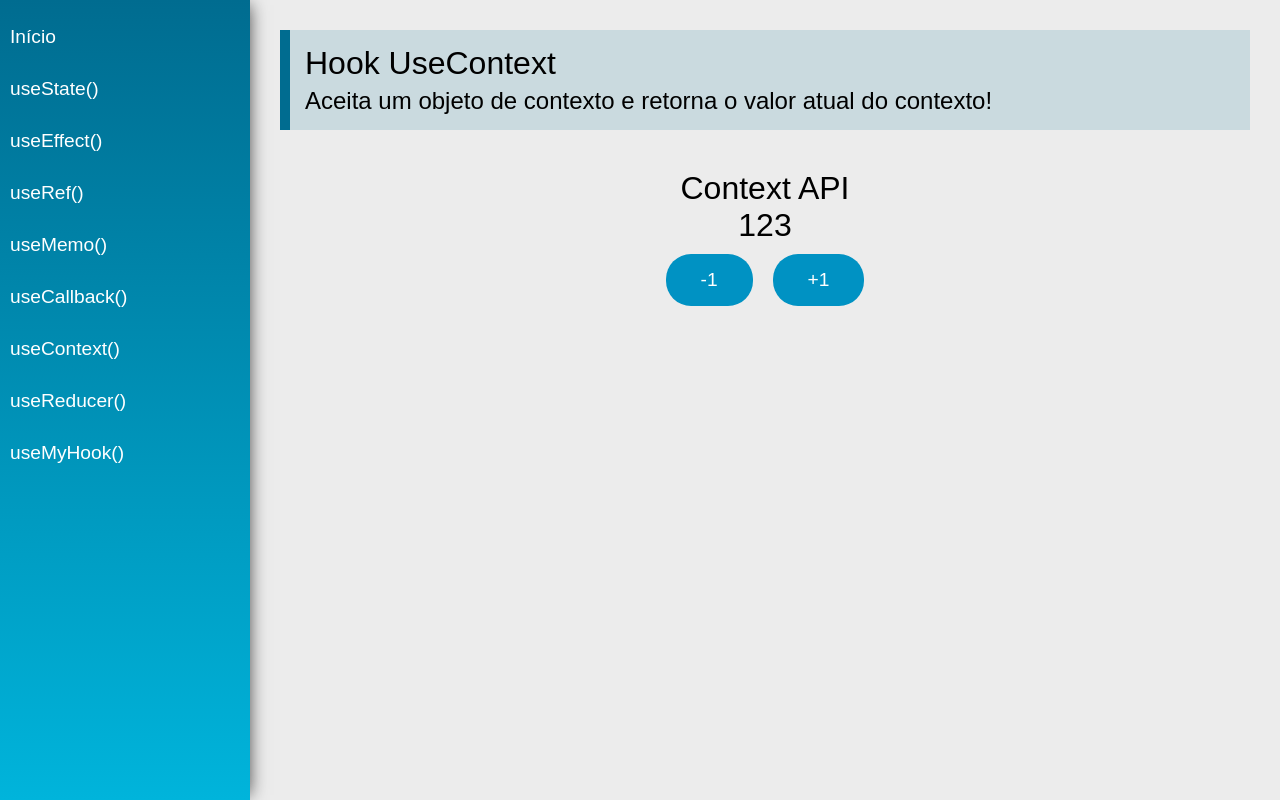
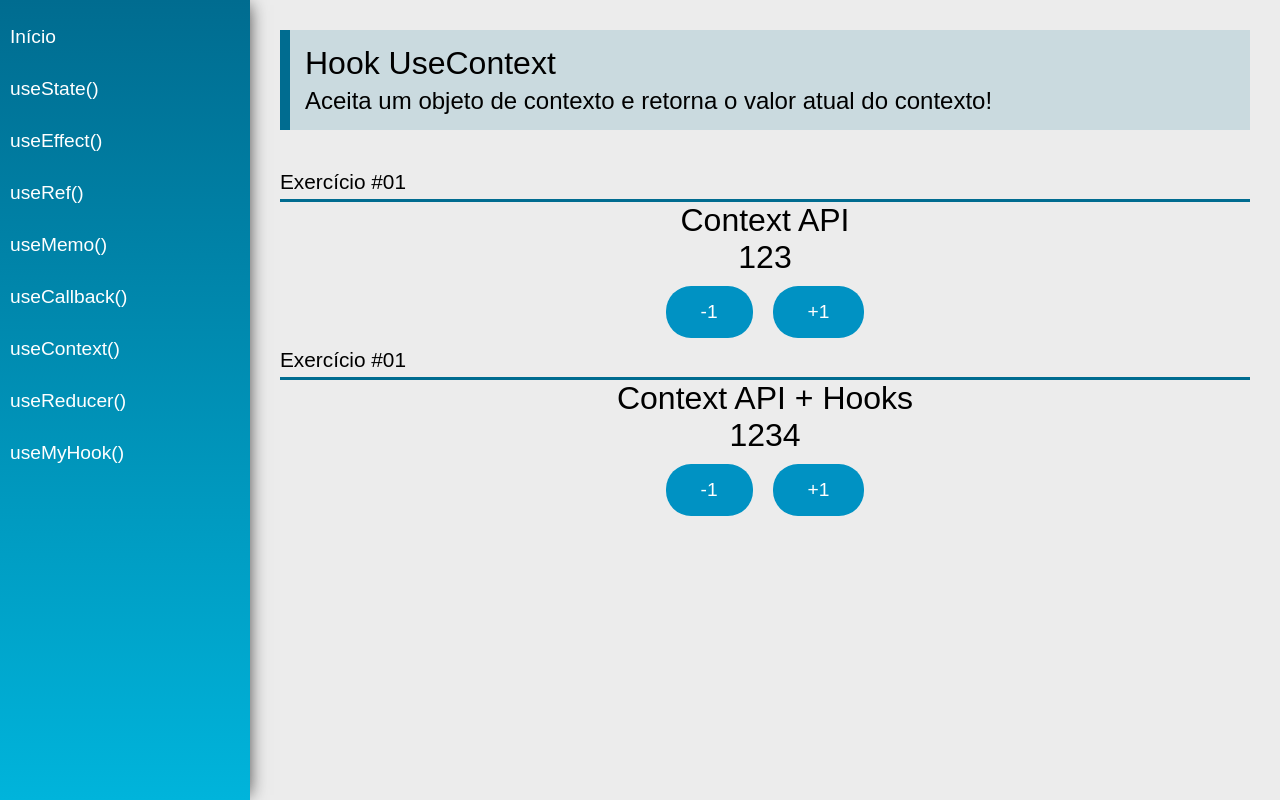
Before and after one commit to celsovit/react-hooks, a React (Create React App) app: page /useContext in a window 1280 px wide. Built offline with nearby package versions, Linux system fonts and the light colour scheme.

Commit message:
Uso de Context API de forma encapsulada dentro de um componente (Store)

```diff
--- /dev/null
+++ b/src/data/Store.jsx
@@ -0,0 +1,33 @@
+import React, { useState } from "react"
+
+const initialState = {
+    number: 1234,
+    text: 'Context API + Hooks'
+}
+
+export const AppContext = React.createContext(initialState)
+
+const Store = props => {
+
+    const [state, setState] = useState(initialState)
+
+    const updateState =  (key, value) => {
+        setState({
+            ...state,
+            [key]: value
+        })
+    }
+
+    return (
+        <AppContext.Provider value={{
+            number: state.number,
+            text: state.text,
+            setNumber: n => updateState('number', n),
+            setText: t => updateState('text', t),
+        }}>
+            { props.children }
+        </AppContext.Provider>
+    )
+}
+
+export default Store
--- a/src/views/App.jsx
+++ b/src/views/App.jsx
@@ -1,18 +1,19 @@
 import React, { useState } from 'react'
 import { BrowserRouter as Router } from  'react-router-dom'
 
+import Menu from '../components/layout/Menu'
+import Content from '../components/layout/Content'
 import { DataContext, data } from '../data/DataContext'
+import Store from '../data/Store'
 
 import './App.css'
-
-import Menu from '../components/layout/Menu'
-import Content from '../components/layout/Content'
 
 const App = props => {
 
     const [ state, setState ] = useState(data)
 
     return (
+        <Store>
             <DataContext.Provider value={{
                 state: state, setState: setState
             }}>
@@ -23,6 +24,7 @@
                     </Router>
                 </div>
             </DataContext.Provider>
+        </Store>
     )
 }
 
--- a/src/views/examples/UseContext.jsx
+++ b/src/views/examples/UseContext.jsx
@@ -1,15 +1,19 @@
 import { useContext } from 'react'
+
 import PageTitle from '../../components/layout/PageTitle'
+import SectionTitle from '../../components/layout/SectionTitle'
 import { DataContext } from '../../data/DataContext'
+import { AppContext } from '../../data/Store'
 
 const UseContext = (props) => {
 
-    const context = useContext(DataContext)
+    const { state, setState } = useContext(DataContext)
+    const { number, text, setNumber } = useContext(AppContext)
 
     const addNumber = delta => {
-        context.setState({
-            ...context.state,                      // pega todos os atributos de state
-            number: context.state.number + delta   // alterando apenas o atributo number
+        setState({
+            ...state,                      // pega todos os atributos de state
+            number: state.number + delta   // alterando apenas o atributo number
         })
     }
 
@@ -19,14 +23,28 @@
                 title="Hook UseContext"
                 subtitle="Aceita um objeto de contexto e retorna o valor atual do contexto!"
             />
+
+            <SectionTitle title="Exercício #01" />
             <div className="center">
-                <span className="text">{ context.state.text }</span>
-                <span className="text">{ context.state.number }</span>
+                <span className="text">{ state.text }</span>
+                <span className="text">{ state.number }</span>
                 <div>
                     <button className="btn" onClick={ () => addNumber(-1) }> -1 </button>
                     <button className="btn" onClick={ () => addNumber( 1) }> +1 </button>
                 </div>
             </div>
+
+            <SectionTitle title="Exercício #01" />
+            <div className="center">
+            <span className="text">{ text }</span>
+                <span className="text">{ number }</span>
+                <div>
+                    <button className="btn" onClick={ () => setNumber(number - 1) }> -1 </button>
+                    <button className="btn" onClick={ () => setNumber(number + 1) }> +1 </button>
+                </div>
+            </div>
+
+
         </div>
     )
 }
```
Lines whose indentation alone changed are shown as unchanged.
